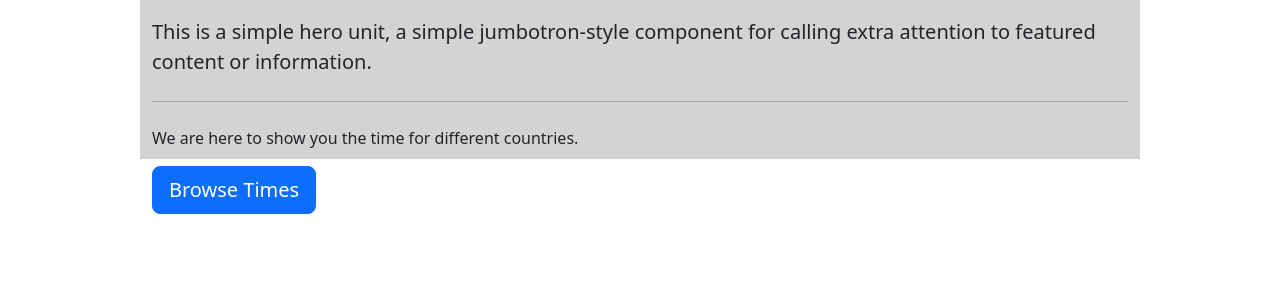
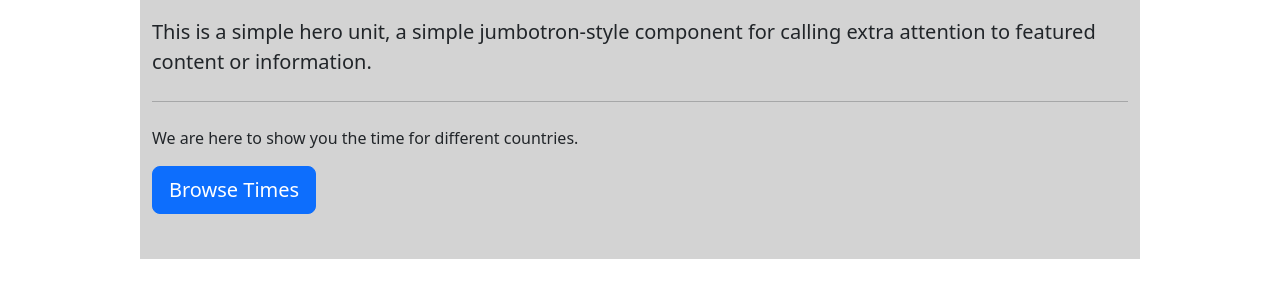
Before and after one commit to MalikJunaid92/clock_project, a plain HTML site: page index.html in a window 1280 px wide. Shown: the part 221-518 px from the top of the page. Drawn offline with nearby package versions, Linux system fonts and the light colour scheme.

Commit message:
index.html

```diff
--- a/index.html
+++ b/index.html
@@ -58,7 +58,7 @@
           </div>
         </div>
       </nav>
-          <div class="container" style="background-color: lightgray; height: 300px; width: 1000px;">
+          <div class="container" style="background-color: lightgray; height: 400px; width: 1000px;">
             <div class="jumbotron">
                 <h1 class="display-4 my-4 " >Current Time Is: <span id="time">
 
```
